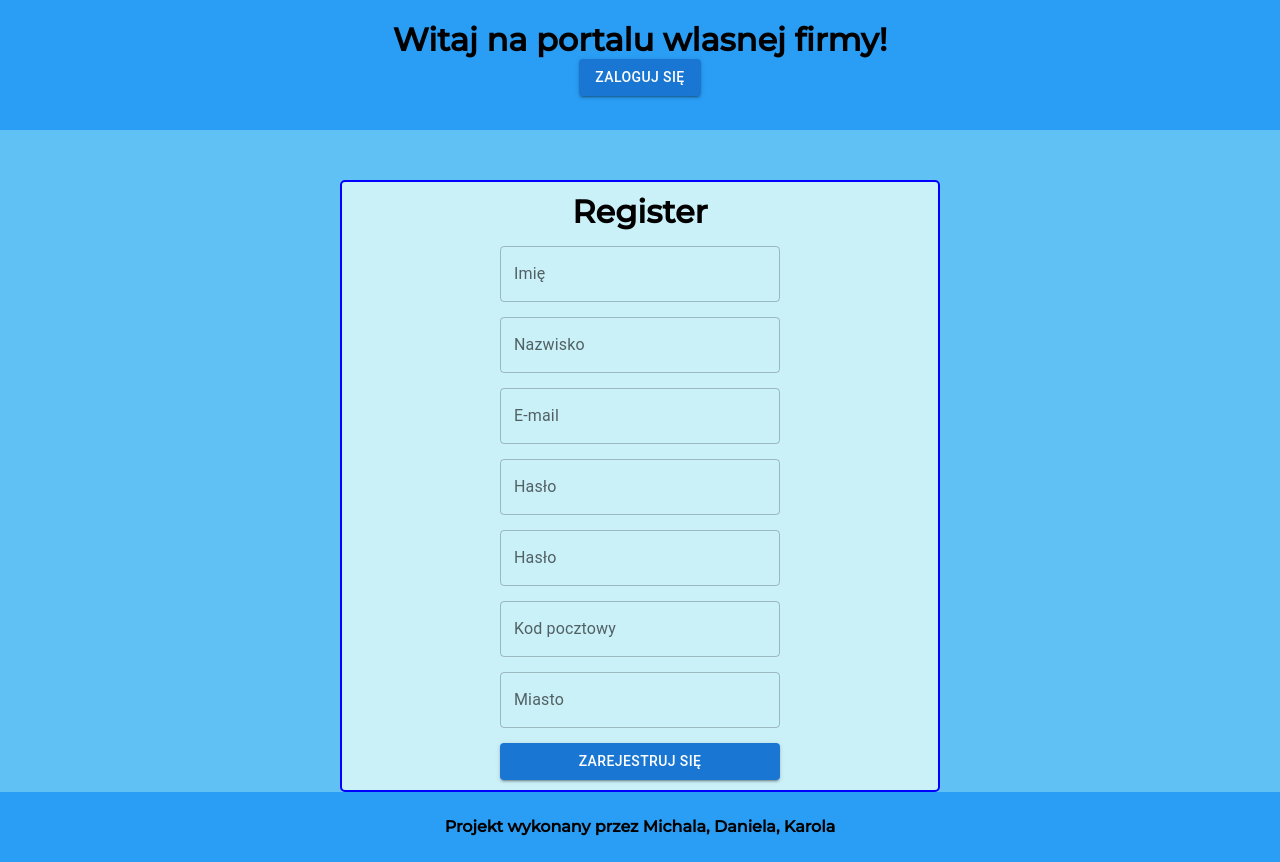
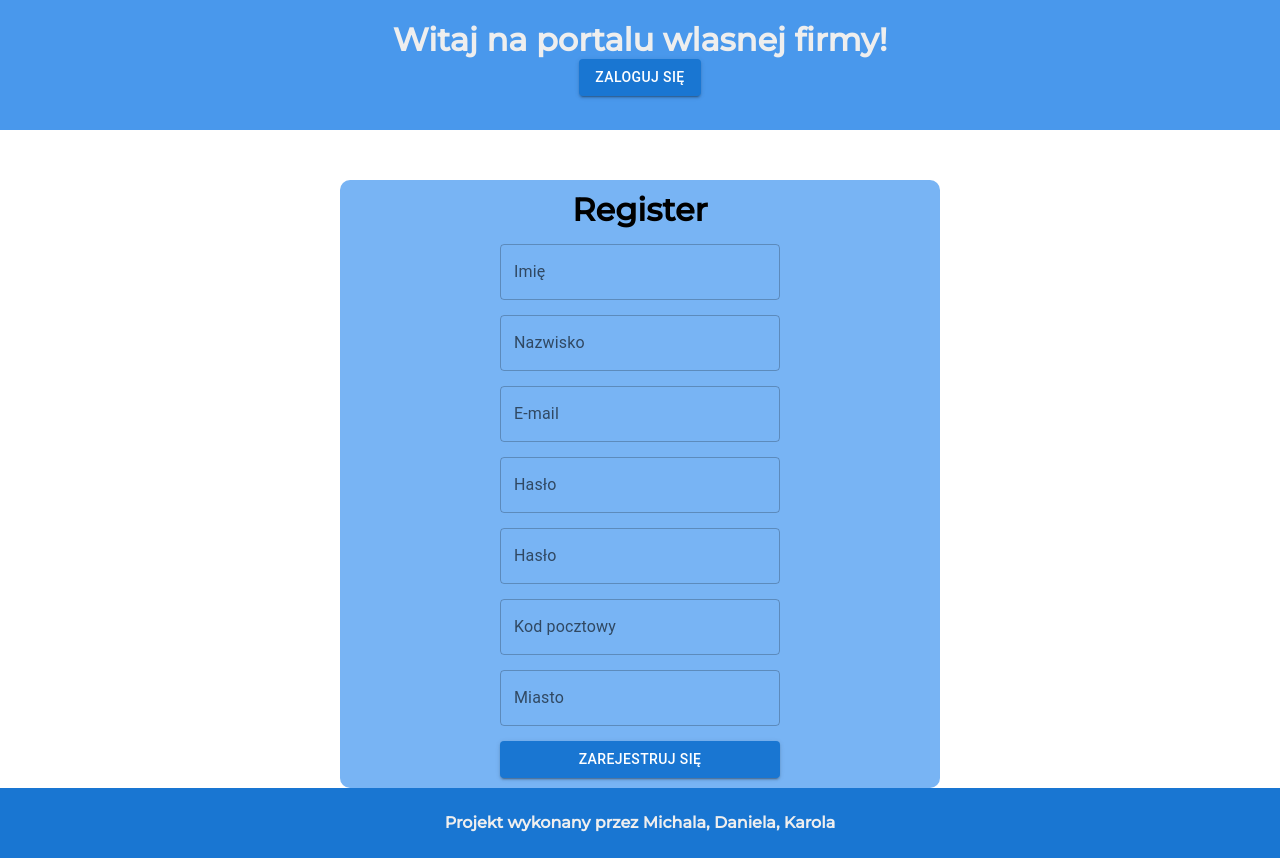
Before and after one commit to micad132/soloProprietorship-front, a React (Create React App) app: page /register in a window 1280 px wide. Built offline with nearby package versions, Linux system fonts and the light colour scheme.

Commit message:
database models types done

```diff
--- a/src/components/Components.module.scss
+++ b/src/components/Components.module.scss
@@ -1,11 +1,10 @@
 
 .formWrapper {
 
-  border: 2px solid blue;
-  background-color: #caf0f8;
+  background-color: #78b4f4;
   max-width: 600px;
   margin: 50px auto 0 auto;
-  border-radius: 5px;
+  border-radius: 10px;
 
   form {
     display: flex;
--- a/src/components/PasswordField.component.tsx
+++ b/src/components/PasswordField.component.tsx
@@ -1,7 +1,7 @@
 import {TextField} from "@mui/material";
 import ErrorComponent from "./ErrorComponent";
 import {Dispatch, SetStateAction} from "react";
-import {LoginType} from "../types/authorization";
+import {LoginType} from "../types/Authorization";
 
 interface Props {
     value: string,
--- a/src/layout/Layout.module.scss
+++ b/src/layout/Layout.module.scss
@@ -7,19 +7,21 @@
 
 .header {
   padding: 20px;
-  background-color: #2a9df4;
+  background-color: #4998ec;
+  color: #eee;
 }
 
 main {
-  background-color: #60c1f4;
+  background-color: #fff;
 }
 
 .footer {
 
   width: 100%;
-  background-color: #2a9df4;
+  background-color: #1976d2;
   display: flex;
   justify-content: center;
   align-content: center;
   flex-wrap: wrap;
+  color: #eee;
 }
--- a/src/pages/authorization/login/Login.tsx
+++ b/src/pages/authorization/login/Login.tsx
@@ -5,7 +5,7 @@ import NoAccount from "./NoAccount";
 import {toast} from "react-toastify";
 import {useNavigate} from "react-router-dom";
 import {sanitizeData, validateLogin} from "../../../services/validators";
-import {LoginType} from "../../../types/authorization";
+import {LoginType} from "../../../types/Authorization";
 import {useState} from "react";
 import ErrorComponent from "../../../components/ErrorComponent";
 import TextFieldComponent from "../../../components/TextField.component";
--- a/src/pages/authorization/register/Register.tsx
+++ b/src/pages/authorization/register/Register.tsx
@@ -3,7 +3,7 @@ import {Button, TextField} from "@mui/material";
 import NoAccount from "../login/NoAccount";
 import AuthorizationWrapper from "../../../components/AuthorizationWrapper";
 import {validateRegister} from "../../../services/validators";
-import {RegisterType} from "../../../types/authorization";
+import {RegisterType} from "../../../types/Authorization";
 import ErrorComponent from "../../../components/ErrorComponent";
 import TextFieldComponent from "../../../components/TextField.component";
 import PasswordFieldComponent from "../../../components/PasswordField.component";
--- a/src/services/validators.ts
+++ b/src/services/validators.ts
@@ -1,5 +1,5 @@
 import {z} from 'zod';
-import {LoginType, RegisterType} from "../types/authorization";
+import {LoginType, RegisterType} from "../types/Authorization";
 import {sanitize} from "dompurify";
 
 
```
Also changed, not shown: src/types/DatabaseModels.ts (added, +47 -0 lines), src/types/DatabaseModelsDTO.ts (added, +39 -0 lines), src/types/Authorization.ts (renamed from src/types/authorization.ts).
